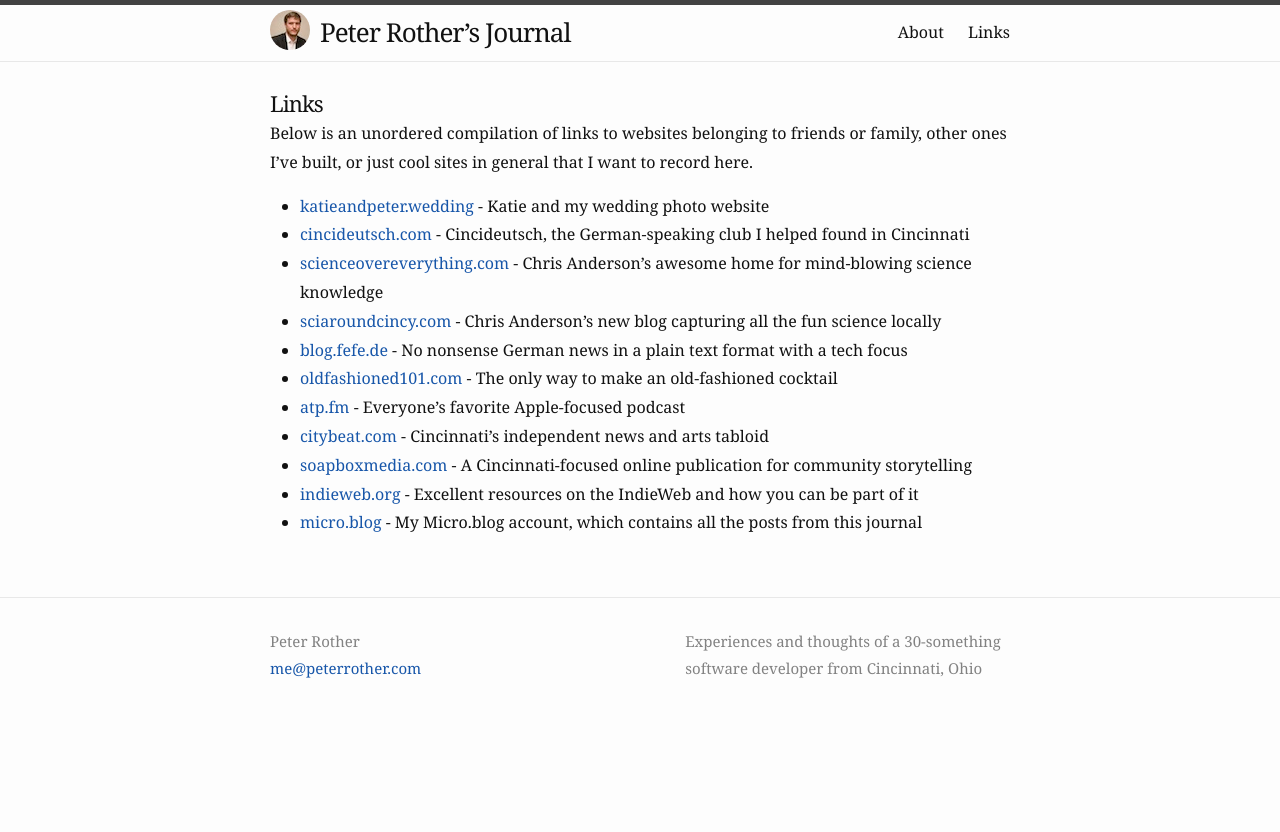
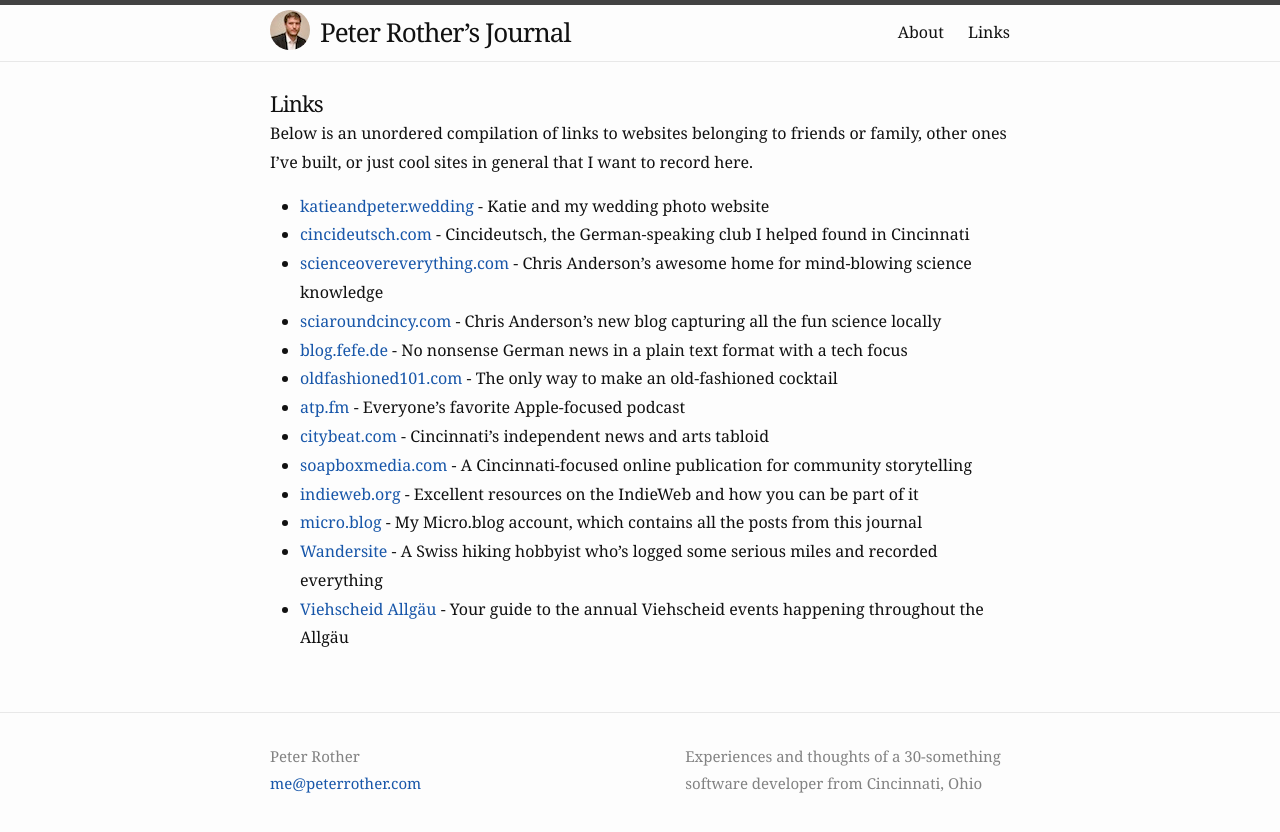
Before and after one commit to peterrother/peterrother.github.io, a Jekyll site: the page built from links.md, in a window 1280 px wide. Shown: the top 832 px of the page. Built offline with Jekyll 4.4.1, drawn with Linux system fonts in a browser that asks for light colours.

Commit message:
Add a few more links

```diff
--- a/links.md
+++ b/links.md
@@ -30,3 +30,7 @@ A Cincinnati-focused online publication for community storytelling
 Excellent resources on the IndieWeb and how you can be part of it
 - <a href="https://micro.blog/peterrother" rel="me">micro.blog</a> -
 My Micro.blog account, which contains all the posts from this journal
+- <a href="http://www.wandersite.ch">Wandersite</a> -
+A Swiss hiking hobbyist who's logged some serious miles and recorded everything
+- <a href="https://www.allgaeu-viehscheid.de">Viehscheid Allgäu</a> -
+Your guide to the annual Viehscheid events happening throughout the Allgäu
```
